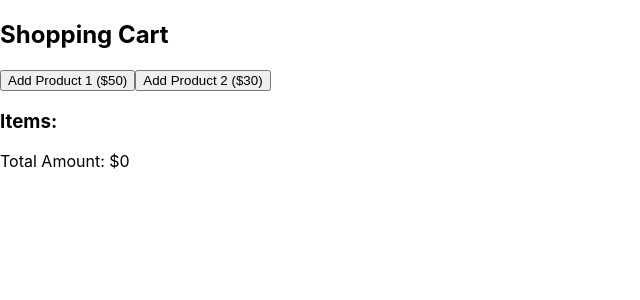
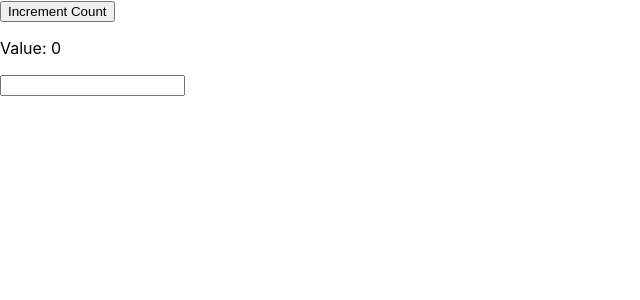
Before and after one commit to habideen/react_js_tutorial, a React (Create React App) app: page / in a window 1280 px wide. Shown: the top 300 px of the page, without its empty margins (0-640 px from the left). Built offline with nearby package versions, Linux system fonts and the light colour scheme.

Commit message:
optimization: prevent unnecessary child render with React.Memo

```diff
--- a/src/App.js
+++ b/src/App.js
@@ -1,5 +1,6 @@
 import { useState, useEffect } from "react";
-import ShoppingCart from "./components/assignment/ShoppingCart";
+import ReactMemo from "./components/optimization/ReactMemo";
+// import ShoppingCart from "./components/assignment/ShoppingCart";
 // import UseRenderContextTheme from "./components/state/UseRenderContextTheme";
 // import CounterUseState from "./components/assignment/CounterUseCase";
 // import UseRenderCounter from "./components/state/UseRenderCounter";
@@ -66,7 +67,8 @@ function content() {
       {/* <UseRenderCounter /> */}
       {/* <UseRenderContextTheme /> */}
       {/* <CounterUseState /> */}
-      <ShoppingCart />
+      {/* <ShoppingCart /> */}
+      <ReactMemo />
     </div>
   );
 }
--- /dev/null
+++ b/src/components/optimization/ReactMemo.js
@@ -0,0 +1,21 @@
+import React, { useState } from "react";
+
+const Child = React.memo(({ value }) => {
+  console.log("Child rendered");
+  return <p>Value: {value}</p>;
+});
+
+function ReactMemo() {
+  const [count, setCount] = useState(0);
+  const [text, setText] = useState("");
+
+  return (
+    <div>
+      <button onClick={() => setCount(count + 1)}>Increment Count</button>
+      <Child value={count} />
+      <input onChange={(e) => setText(e.target.value)} value={text} />
+    </div>
+  );
+}
+
+export default ReactMemo;
```
